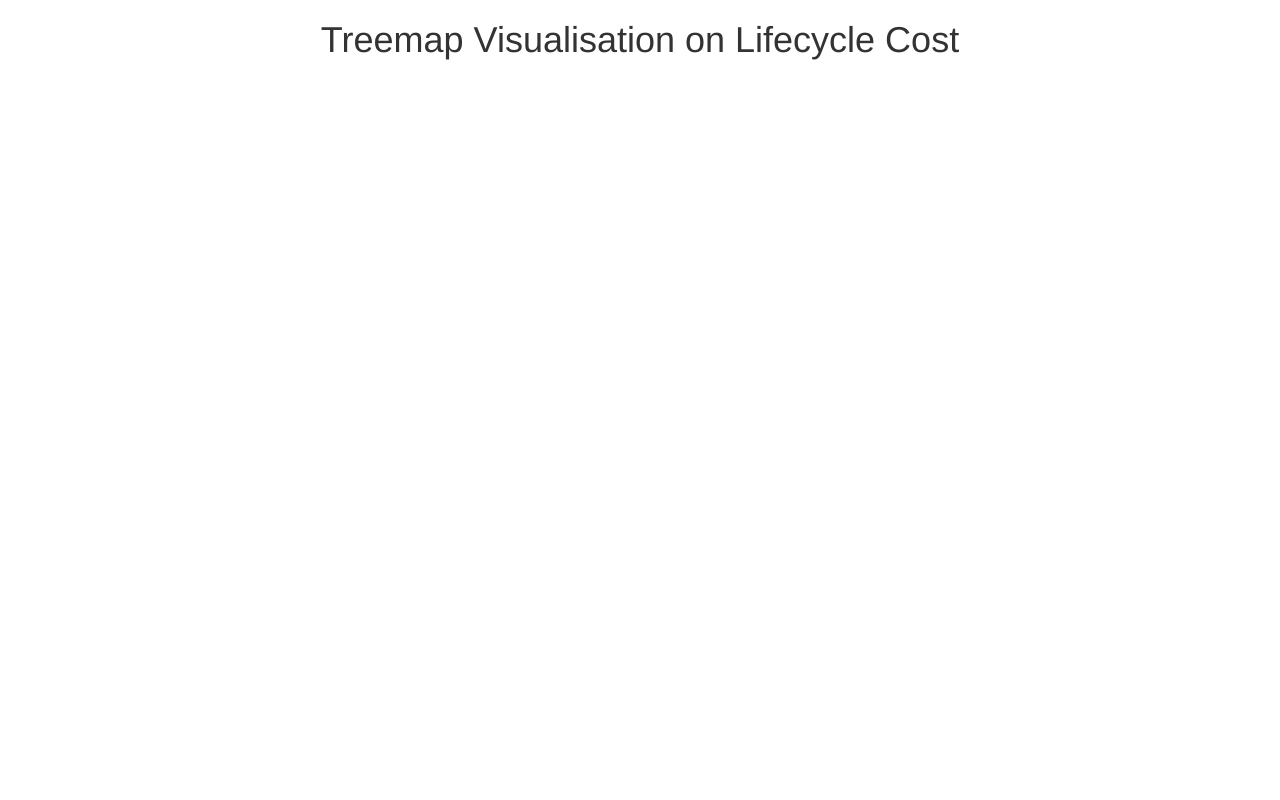
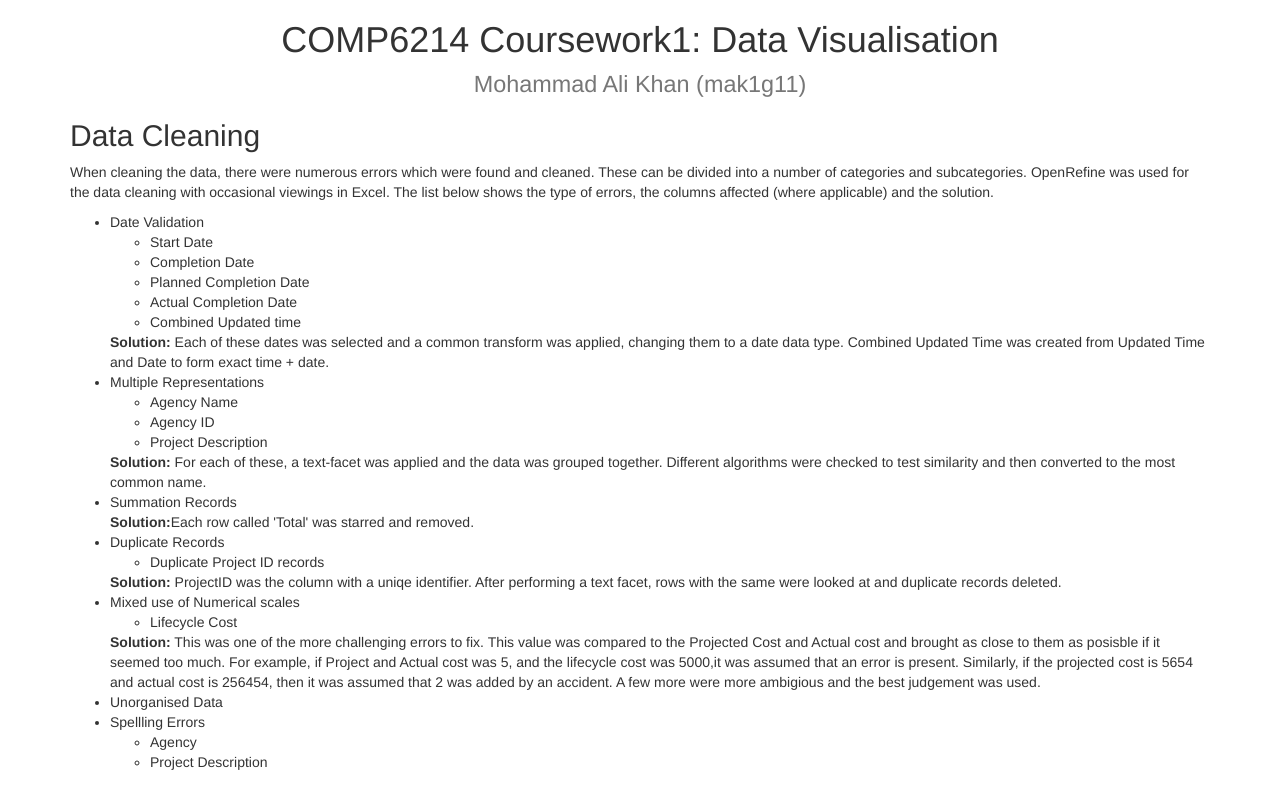
Before and after one commit to themakshter/ProjectVisualisation, a plain HTML site: page index.html in a window 1280 px wide. Drawn offline with Linux system fonts and the light colour scheme.

Commit message:
Add solutions and details to index page

```diff
--- a/index.html
+++ b/index.html
@@ -2,11 +2,49 @@
 <html>
 <head>
 	<meta charset="utf-8">
-	<title>Zoomable Treemap</title>
+	<title>COMP6214 Assignment</title>
 	<link rel="stylesheet" type="text/css" href="lib/bootstrap/css/bootstrap.css"/>
 	<script src="lib/bootstrap/js/bootstrap.js" type="text/javascript"></script>
 </head>
 <body class="container">
-	<h1 class="text-center">Treemap Visualisation on Lifecycle Cost</h1>
+	<h1 class="text-center">COMP6214 Coursework1: Data Visualisation <br/><small>Mohammad Ali Khan (mak1g11)</small> </h1>
+	<h2>Data Cleaning</h2>
+	<p>When cleaning the data, there were numerous errors which were found and cleaned. These can be divided into a number of categories and subcategories. OpenRefine was used for the data cleaning with occasional viewings in Excel. The list below shows the type of errors, the columns affected (where applicable) and the solution.</p>
+	<ul>
+	<li>Date Validation</li>
+	<ul>
+		<li>Start Date</li>
+		<li>Completion Date</li>
+		<li>Planned Completion Date</li>
+		<li>Actual Completion Date</li>
+		<li>Combined Updated time</li>
+	</ul>
+	<b>Solution:</b> Each of these dates was selected and a common transform was applied, changing them to a date data type. Combined Updated Time was created from Updated Time and Date to form exact time + date.
+	<li>Multiple Representations</li>
+		<ul>
+			<li>Agency Name</li>
+			<li>Agency ID</li>
+			<li>Project Description</li>
+		</ul>
+	<b>Solution:</b> For each of these, a text-facet was applied and the data was grouped together. Different algorithms were checked to test similarity and then converted to the most common name.
+	<li>Summation Records</li>
+	<b>Solution:</b>Each row called 'Total' was starred and removed.
+	<li>Duplicate Records</li>
+	<ul>
+		<li>Duplicate Project ID records</li>
+	</ul>
+	<b>Solution:</b> ProjectID was the column with a uniqe identifier. After performing a text facet, rows with the same were looked at and duplicate records deleted.
+	<li>Mixed use of Numerical scales</li>
+	<ul>
+		<li>Lifecycle Cost</li>
+	</ul>
+	<b>Solution:</b> This was one of the more challenging errors to fix. This value was compared to the Projected Cost and Actual cost and brought as close to them as posisble if it seemed too much. For example, if Project and Actual cost was 5, and the lifecycle cost was 5000,it was assumed that an error is present. Similarly, if the projected cost is 5654 and actual cost is 256454, then it was assumed that 2 was added by an accident. A few more were more ambigious and the best judgement was used.
+	<li>Unorganised Data</li>
+	<li>Spellling Errors</li>
+	<ul>
+		<li>Agency</li>
+		<li>Project Description</li>
+	</ul>
+</ul>
 </body>
 </html>
```
